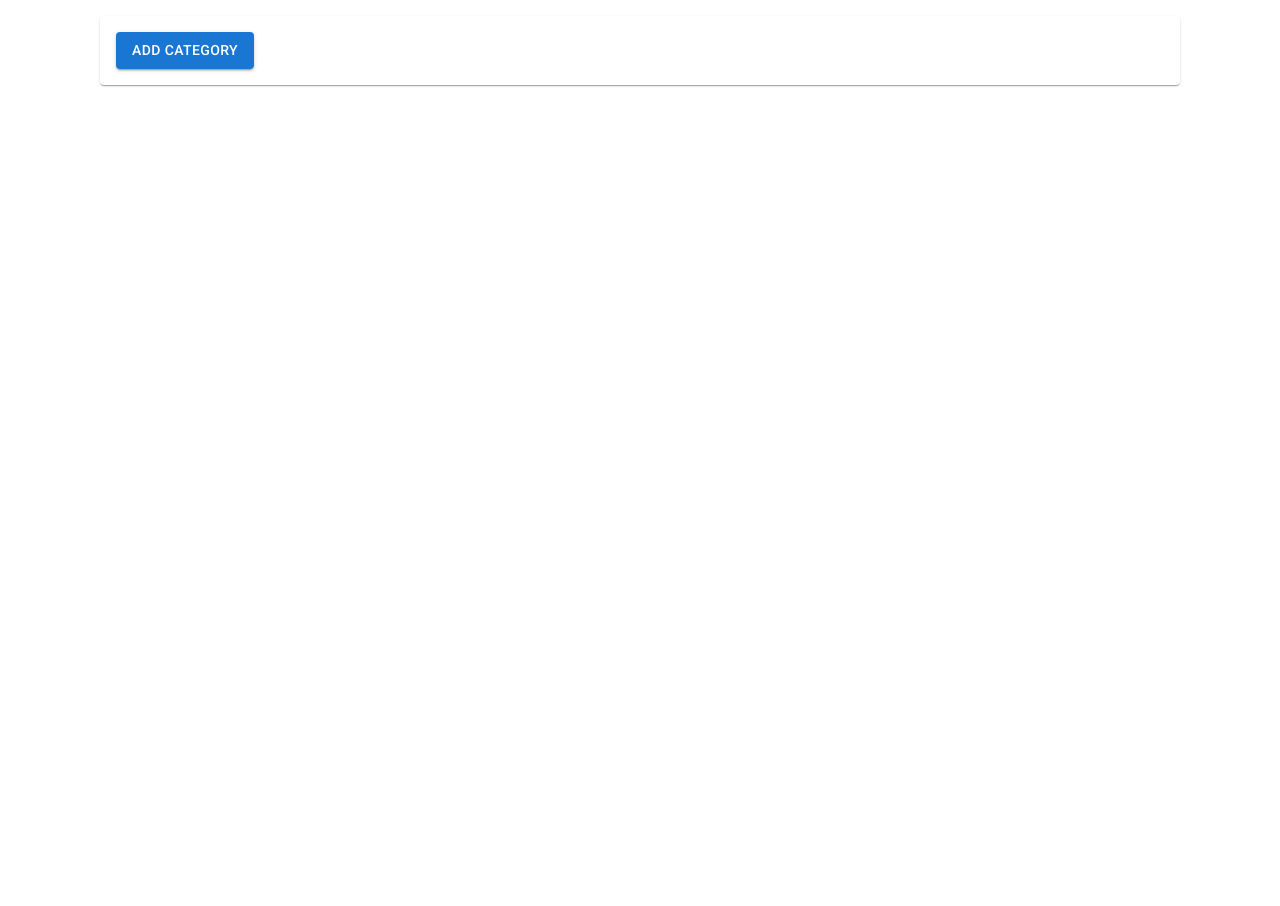
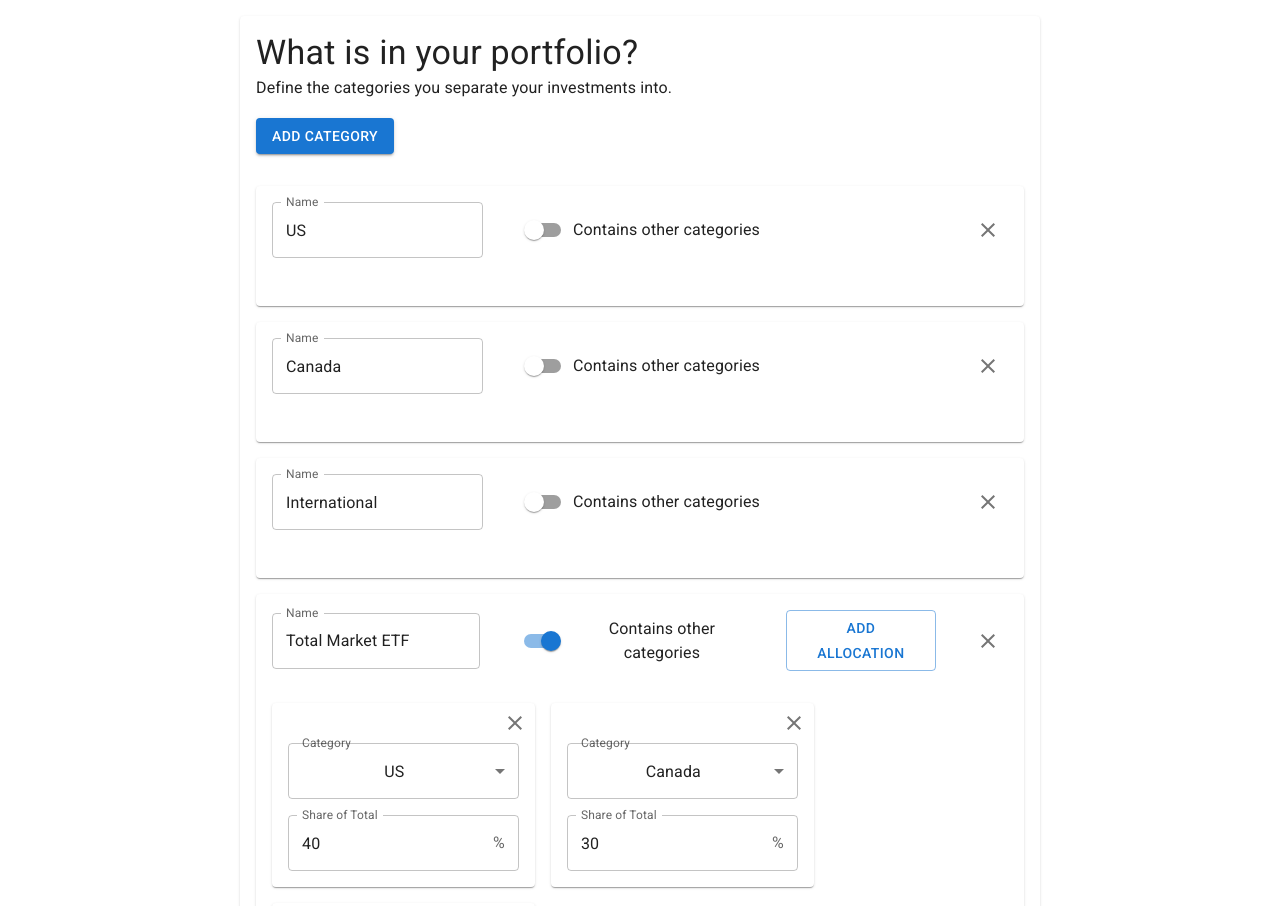
Before and after one commit to markdion/investing-toolbox, a React (Create React App) app: page / in a window 1280 px wide. Shown: the top 906 px of the page. Before the commit the page ends 800 px from the top, so only its background shows below. Built offline with nearby package versions, Linux system fonts and the light colour scheme.

Commit message:
Added Section component to wrap sections with header text, added sample category data to load on start

```diff
--- a/src/Home.jsx
+++ b/src/Home.jsx
@@ -1,5 +1,6 @@
-import { Box, Paper } from "@mui/material";
+import { Box } from "@mui/material";
 import CategoryContainer from "./components/CategoryContainer";
+import Section from "./components/Section";
 
 
 export default function Home() {
@@ -9,13 +10,10 @@ export default function Home() {
       display: "flex",
       justifyContent: "center"
     }}>
-      <Paper sx={{
-        maxWidth: "95%",
-        width: "1080px",
-        margin: "1rem"
-      }}>
-        <CategoryContainer />
-      </Paper>
+      <Section
+        headerText={"What is in your portfolio?"}
+        subHeaderText={"Define the categories you separate your investments into."}
+        bodyComponent={<CategoryContainer />} />
     </Box>
   )
 }
--- a/src/components/Allocation.jsx
+++ b/src/components/Allocation.jsx
@@ -9,8 +9,7 @@ export default function Allocation({ availableCategories, selectedCategory, valu
     <Card sx={{
       display: "flex",
       flexDirection: "column",
-      padding: "0 1rem 1rem 1rem",
-      margin: "0 1rem 1rem 0"
+      padding: "0 1rem 1rem 1rem"
     }}>
       <Box sx={{
         display: "flex",
--- a/src/components/Category.jsx
+++ b/src/components/Category.jsx
@@ -20,7 +20,7 @@ export default function Category({
       justifyContent: "flex-start",
       flexDirection: "column",
       alignItems: "flex-start",
-      margin: "1rem"
+      margin: "1rem 0"
     }}>
       <Box sx={{
         display: "flex",
@@ -52,7 +52,6 @@ export default function Category({
             }
             label={"Contains other categories"}
           />
-        </Box>
           {category.isSuper &&
             <Button
               sx={{ margin: "1rem", width: "fit-content" }}
@@ -62,6 +61,7 @@ export default function Category({
               }}>
               Add Allocation
             </Button>}
+        </Box>
         <IconButton
           sx={{ margin: "1rem" }}
           onClick={(event) => {
@@ -75,7 +75,8 @@ export default function Category({
         justifyContent: "flex-start",
         alignItems: "center",
         margin: "1rem",
-        flexWrap: "wrap"
+        flexWrap: "wrap",
+        gap: "1rem"
       }}>
         {category.isSuper && category.allocations &&
           Array.from(category.allocations).map(([allocationId, allocation], index) => (
--- a/src/components/CategoryContainer.jsx
+++ b/src/components/CategoryContainer.jsx
@@ -6,7 +6,46 @@ import { v4 as uuidv4 } from "uuid";
 
 export default function CategoryContainer() {
 
-  const [categories, setCategories] = useState(new Map());
+  const [categories, setCategories] = useState(new Map([
+    ["1", {
+      name: "US",
+      isSuper: false,
+      allocations: new Map()
+    }],
+    ["2", {
+      name: "Canada",
+      isSuper: false,
+      allocations: new Map()
+    }],
+    ["3", {
+      name: "International",
+      isSuper: false,
+      allocations: new Map()
+    }],
+    ["4", {
+      name: "Total Market ETF",
+      isSuper: true,
+      allocations: new Map([
+        ["11", {
+          categoryId: "1",
+          percent: 40
+        }],
+        ["22", {
+          categoryId: "2",
+          percent: 30
+        }],
+        ["33", {
+          categoryId: "3",
+          percent: 30
+        }],
+      ])
+    }],
+    ["5", {
+      name: "Bonds",
+      isSuper: false,
+      allocations: new Map()
+    }],
+  ]));
 
   const addCategory = () => {
     const _categories = new Map(categories);
@@ -108,10 +147,11 @@ export default function CategoryContainer() {
       display: "flex",
       justifyContent: "flex-start",
       alignItems: "flex-start",
-      flexDirection: "column"
+      flexDirection: "column",
+      width: "100%"
     }}>
       <Button
-        sx={{ margin: "1rem", width: "fit-content" }}
+        sx={{ margin: "1rem 0", width: "fit-content" }}
         variant="contained"
         onClick={addCategory}>
         Add Category
--- /dev/null
+++ b/src/components/Section.jsx
@@ -0,0 +1,24 @@
+import { Paper, Typography } from "@mui/material";
+
+export default function Section({
+  headerText,
+  subHeaderText,
+  bodyComponent }) {
+
+  return (
+    <Paper sx={{
+
+      display: "flex",
+      justifyContent: "flex-start",
+      flexDirection: "column",
+      alignItems: "flex-start",
+      margin: "1rem",
+      padding: "1rem",
+      width: "60%"
+    }}>
+      <Typography variant="h4" align="left">{headerText}</Typography>
+      <Typography variant="subtitle1" align="left">{subHeaderText}</Typography>
+      {bodyComponent}
+    </Paper>
+  );
+}
```
Lines whose indentation alone changed are shown as unchanged.
